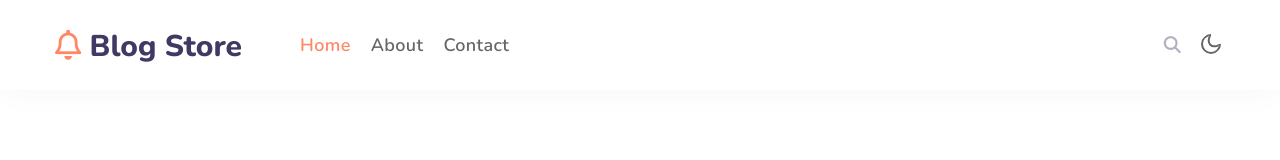
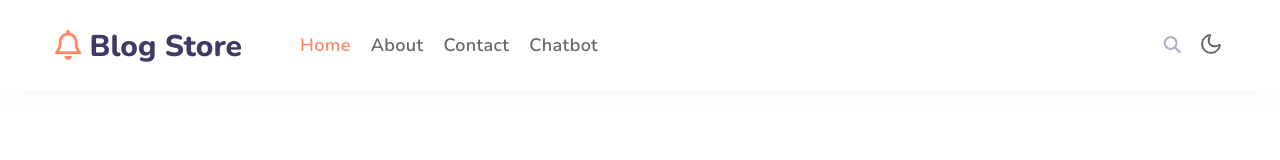
Before and after one commit to Swetha-S-2410/final-pro, a plain HTML site: page index.html in a window 1280 px wide. Shown: the top 160 px of the page. Drawn offline with nearby package versions, Linux system fonts and the light colour scheme.

Commit message:
Update index.html

```diff
--- a/index.html
+++ b/index.html
@@ -39,6 +39,9 @@
                   <li class="nav-item @@contact__active">
                       <a class="nav-link" href="contact.html">Contact</a>
                   </li>
+                <li class="nav-item @@chatbot__active">
+                    <a class="nav-link" href="chatbot.html">Chatbot</a>
+                </li>
               </ul>
 
               <div class="navbar-nav search-right nav-item dropdown">
```
